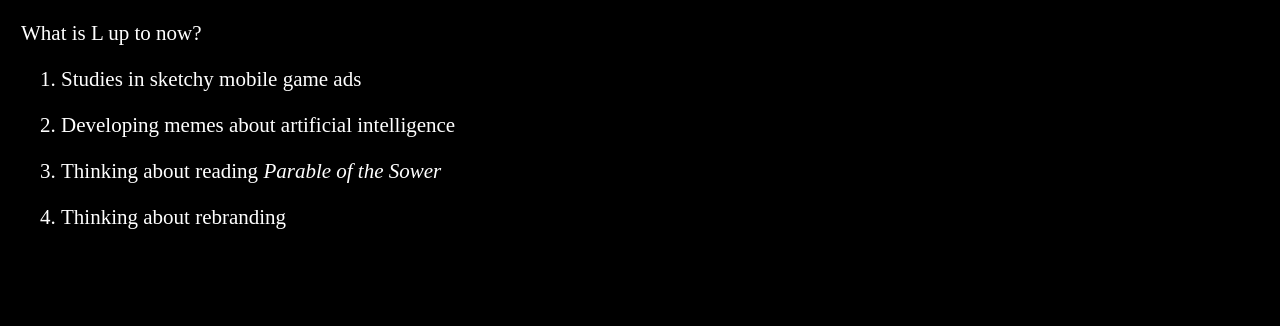
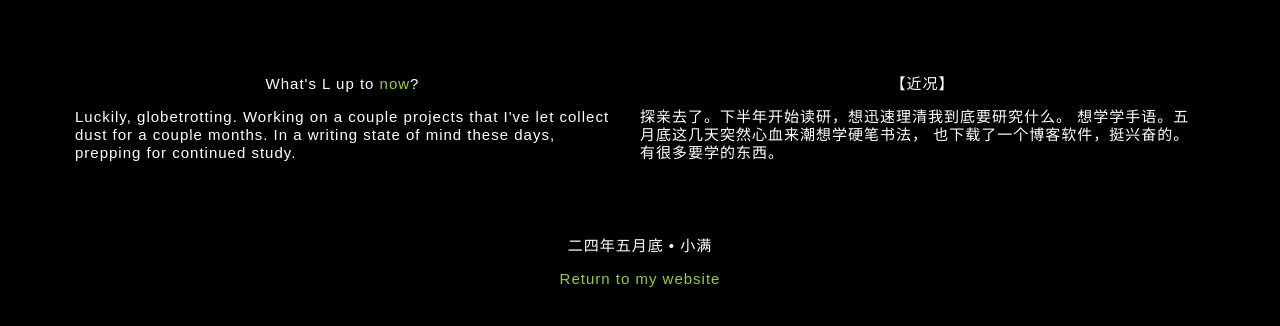
Before and after one commit to liuleslie/now, a plain HTML site: page index.html in a window 1280 px wide. Drawn offline with Linux system fonts and the light colour scheme.

Commit message:
new now update on May 23

```diff
--- a/index.html
+++ b/index.html
@@ -3,36 +3,63 @@
     <head>
         <meta charset="utf-8">
         <meta http-equiv="X-UA-Compatible" content="IE=edge">
-        <title></title>
+        <title>Leslie of Late</title>
         <meta name="description" content="">
         <meta name="viewport" content="width=device-width, initial-scale=1">
         <link rel="stylesheet" href="">
+        <link rel="icon" type="image/x-icon" href="https://www.gravatar.com/avatar/ea41a0c0be63e766cef75cc7ae95124c?s=300">
+        <script src="script.js"></script>
+        <base target="_self">
     </head>
     <style>
         body {
-            font-family: serif;
-            font-size:21px;
-            /* letter-spacing: 1px; */
+            font-family: sans-serif;
+            font-size:15px;
+            letter-spacing: 1px;
+            line-height: 1.2em;
             background-color: black;
             color:white;
-            margin: 1em;
+            margin: 1em 5em;
+            text-align: left;
         }
-        li {margin-bottom: 1em;}
-        a { color: chartreuse; text-decoration: none;}
-        a:hover { color: dodgerblue; text-decoration: dodgerblue dotted underline; }
+        article {
+            display: grid;
+            grid-template-columns: 1fr 1fr;
+        }
+        article:last-child {padding-left: 1em;}
+        section { margin: 3em auto; }
+        a { color: yellowgreen; text-decoration: none;}
+        a:hover { font-style: italic; color: yellow }
+        a:active { background-color: red; color: white;}
+        h1 { font-size: 1em; font-weight: normal; text-align: center; }
         h3 { font-weight: normal; font-size: 1em; text-decoration: 1px solid white underline;}
+        footer {text-align: center;}
+        @media (max-width: 900px) {
+            body { grid-template-columns: 1fr; margin: 1em}
+        }
     </style>
     <body>
-
-        <main>
-            What is L up to now?
-            <ol>
-                <li>Studies in sketchy mobile game ads</li>
-                <li>Developing memes about artificial intelligence</li>
-                <li>Thinking about reading <em>Parable of the Sower</em></li>
-                <li>Thinking about rebranding</li>
-            </ol>
-
-        </main>
+        <article>
+            <section id="en" style="padding-right: 2em;">
+                <h1>What's L up to <a href="htth1ps://nownownow.com/about">now</a>?</h1>
+                <p>
+                    Luckily, globetrotting. Working on a couple projects that I've
+                    let collect dust for a couple months. In a writing state of mind
+                    these days, prepping for continued study.
+                </p>
+            </section>
+            <section id="zh">
+                <h1>【近况】</h1>
+                <p>
+                    探亲去了。下半年开始读研，想迅速理清我到底要研究什么。
+                    想学学手语。五月底这几天突然心血来潮想学硬笔书法，
+                    也下载了一个博客软件，挺兴奋的。有很多要学的东西。
+                </p>
+            </section>
+        </article>
+        <footer>
+            <p>二四年五月底 • 小满</p>
+            <p><a href="https://liuleslie.github.io">Return to my website</a></p>
+        </footer>
     </body>
 </html>
```
Also changed, not shown: index-20240506.html (added, +38 -0 lines).
